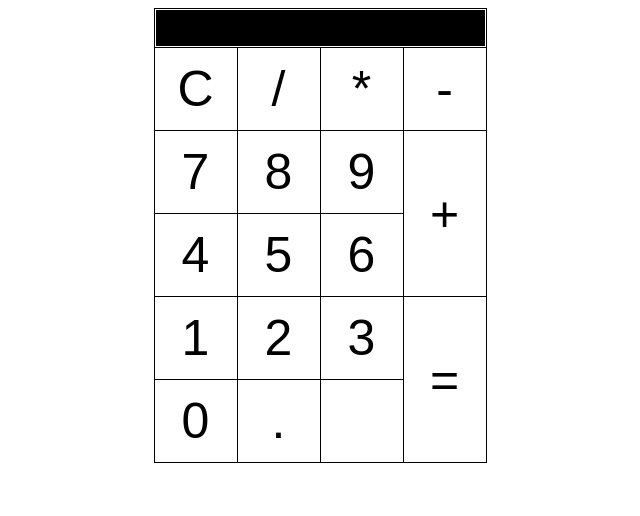
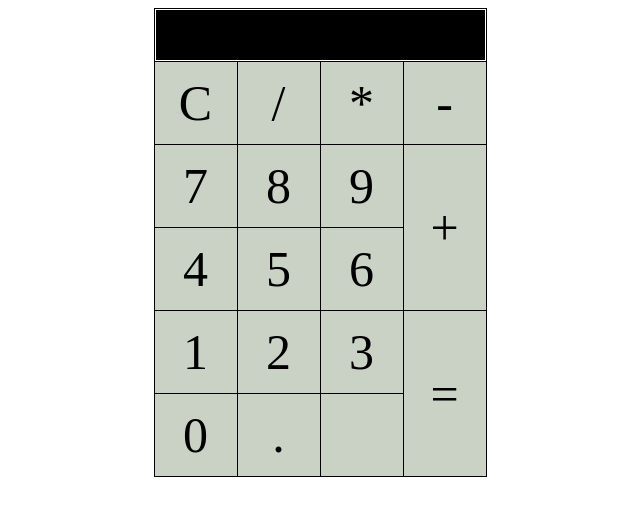
Before and after one commit to acciojob/calculator-react-Divya-Konala, a React app: page / in a window 1280 px wide. Shown: the top 516 px of the page, without its empty margins (320-960 px from the left). Built offline with nearby package versions, Linux system fonts and the light colour scheme.

Commit message:
calculator

```diff
--- a/src/components/Calculator.js
+++ b/src/components/Calculator.js
@@ -75,99 +75,66 @@ const Calculator = () => {
         </thead>
         <tbody>
           <tr>
-            <td>
-              <button id="calci" onClick={reset}>
+            <td id="calci" onClick={reset}>
                 C
-              </button>
             </td>
-            <td>
-              <button id="btn-div" onClick={() => setInput(input + "/")}>
+            <td id="btn-div" onClick={() => setInput(input + "/")}>
               /
-              </button>
             </td>
-            <td>
-              <button id="btn-mul" onClick={() => setInput(input + "*")}>
+            <td id="btn-mul" onClick={() => setInput(input + "*")}>
               *
-              </button>
             </td>
-            <td>
-              <button id="btn--" onClick={() => setInput(input + "-")}>
+            <td id="btn--" onClick={() => setInput(input + "-")}>
               -
-              </button>
             </td>
           </tr>
           <tr>
-            <td>
-              <button id="btn-7" onClick={() => setInput(input + 7)}>
+            <td id="btn-7" onClick={() => setInput(input + 7)}>
               7
-              </button>
             </td>
-            <td>
-              <button id="btn-8" onClick={() => setInput(input + 8)}>
+            <td id="btn-8" onClick={() => setInput(input + 8)}>
               8
-              </button>
             </td>
-            <td>
-              <button id="btn-9" onClick={() => setInput(input + 9)}>
+            <td id="btn-9" onClick={() => setInput(input + 9)}>
               9
-              </button>
             </td>
-            <td rowSpan={2}>
-              <button id="plus" onClick={() => setInput(input + "+")}>
+            <td rowSpan={2} id="plus" onClick={() => setInput(input + "+")}>
               +
-              </button>
             </td>
           </tr>
           <tr>
-            <td>
-              <button id="btn-4" onClick={() => setInput(input + 4)}>
+            <td id="btn-4" onClick={() => setInput(input + 4)}>
               4
-              </button>
             </td>
-            <td>
-              <button id="btn-5" onClick={() => setInput(input + 5)}>
+            <td id="btn-5" onClick={() => setInput(input + 5)}>
               5
-              </button>
             </td>
-            <td>
-              <button id="btn-6" onClick={() => setInput(input + 6)}>
+            <td id="btn-6" onClick={() => setInput(input + 6)}>
               6
-              </button>
             </td>
           </tr>
           <tr>
-            <td>
-              <button id="btn-1" onClick={() => setInput(input + 1)}>
+            <td id="btn-1" onClick={() => setInput(input + 1)}>
               1
-              </button>
             </td>
-            <td>
-              <button id="btn-2" onClick={() => setInput(input + 2)}>
+            <td id="btn-2" onClick={() => setInput(input + 2)}>
               2
-              </button>
             </td>
-            <td>
-              <button id="btn-3" onClick={() => setInput(input + 3)}>
+            <td id="btn-3" onClick={() => setInput(input + 3)}>
               3
-              </button>
             </td>
-            <td rowSpan={2}>
-              <button id="equal" onClick={calculator}>
+            <td rowSpan={2} id="equal" onClick={calculator}>
               =
-              </button>
             </td>
           </tr>
           <tr>
-            <td>
-              <button id="btn-0" onClick={() => setInput(input + 0)}>
+            <td id="btn-0" onClick={() => setInput(input + 0)}>
               0
-              </button>
+            </td>
+            <td onClick={() => setInput(input + ".")}>
+              .
             </td>
             <td>
-              <button onClick={() => setInput(input + ".")}>.</button>
-            </td>
-            <td>
-              <button></button>
             </td>
           </tr>
         </tbody>
--- a/src/styles/App.css
+++ b/src/styles/App.css
@@ -5,6 +5,7 @@ h1 {
 
 input{
     width: 100%;
+    height: 50px;
     font-size: 30px;
     box-sizing: border-box;
     outline: none;
@@ -15,18 +16,13 @@ input{
 table{
     margin:auto;
 }
-button{
-    /* color: #27aedb; */
-    background-color: #ffff;
+td{
+    background-color: #cad2c5;
     border: none;
     font-size: 50px;
-    display:flex;
-    align-items: center;
-    justify-content: center;
-    margin: auto;
 }
 
-button:hover{
+td:hover{
     cursor: pointer;
 }
 
```
Lines whose indentation alone changed are shown as unchanged.
